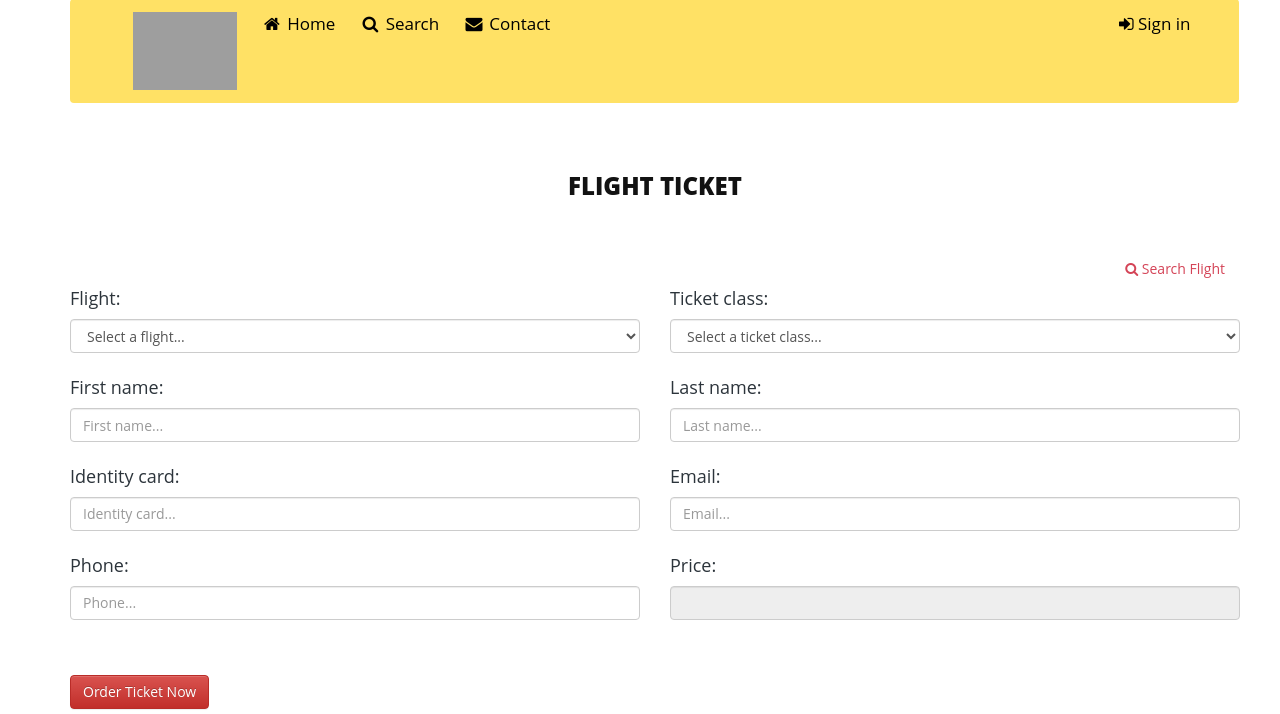
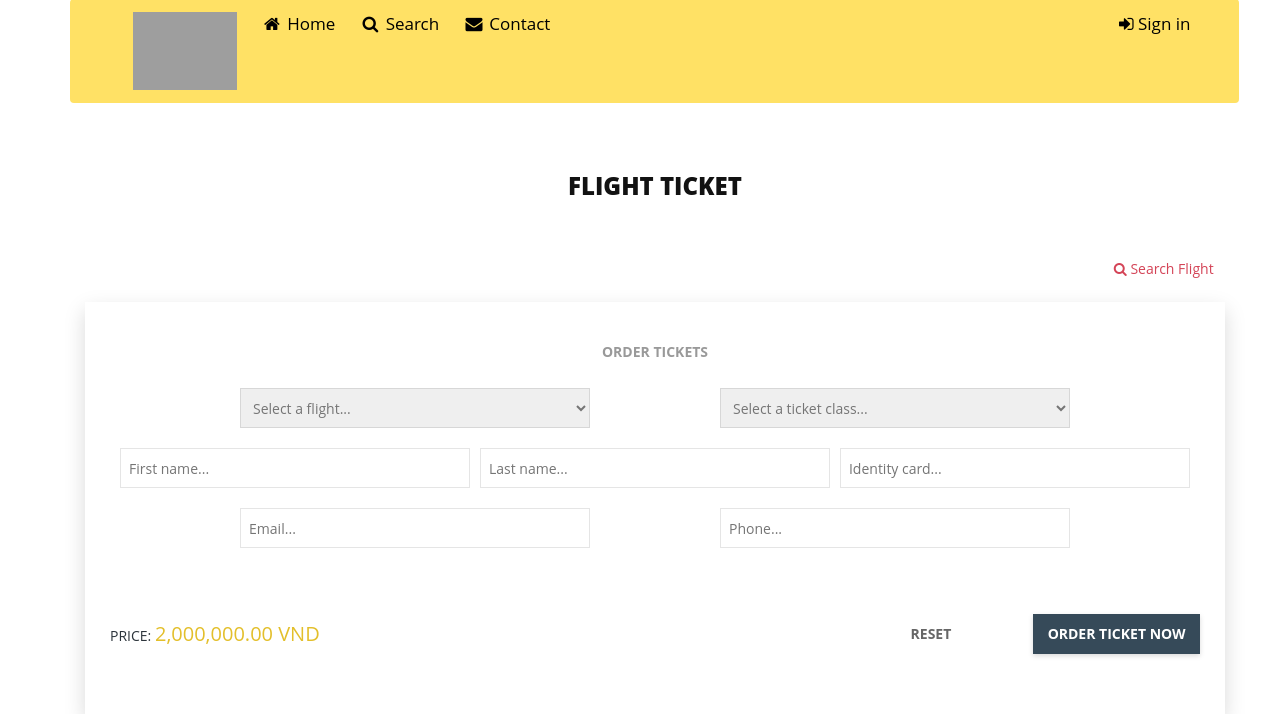
Before and after one commit to phanhuytran/BanVeChuyenBay, a Flask app: page /air-ticket-sales in a window 1280 px wide. Shown: the part 198-912 px from the top of the page. Run offline with Flask 2, Linux system fonts and the light colour scheme; some libraries are stand-ins or nearby versions; grey boxes are pictures that could not be loaded.

Commit message:
Chỉnh sửa html và css, 05/12/2020 (Huy)

```diff
--- a/app/static/css/search.css
+++ b/app/static/css/search.css
@@ -137,7 +137,7 @@ span.hover-user:hover div.sub-content {
 }
 
 .s009 form .inner-form .advance-search .row.second {
-    margin-bottom: 46px;
+    margin-bottom: 20px;
 }
 
 .s009 form .inner-form .advance-search .row.third .input-field {
@@ -148,6 +148,7 @@ span.hover-user:hover div.sub-content {
     justify-content: space-between;
     -ms-flex-align: center;
     align-items: center;
+    margin-top:46px;
 }
 
 .s009 form .inner-form .advance-search .row.third .input-field .result-count span {
--- a/app/static/css/style.css
+++ b/app/static/css/style.css
@@ -461,12 +461,8 @@
 }
 
 .map {
-	background-color: #f4f4f4;
 	padding: 100px 0px;
 }
-
-
-
 
 @media (max-width: 991px) {
 
--- a/app/static/css/tooplate-style.css
+++ b/app/static/css/tooplate-style.css
@@ -452,7 +452,7 @@ div.banner_registration img {
 div.goToTop {
     position:fixed;
     right:0;
-    padding-right:8%;
+    padding-right:1.2%;
     bottom:5%;
     z-index:2;
 }
@@ -461,11 +461,17 @@ div.goToTop a > img {
     display:block;
     width:50px;
     text-align:right;
-    opacity:0.8;}
+    opacity:0.8;
+}
 
 div.goToTop a > img:hover {
-    width:55px;
+    width:51px;
     transform:scale(1.2);
     transition:0.5s;
     opacity:1;
 }
+
+div.item-tickets {
+    text-align: right;
+    padding: 0 1% 2% 0;
+}
--- a/app/templates/air-ticket-sales.html
+++ b/app/templates/air-ticket-sales.html
@@ -1,62 +1,90 @@
 {% extends 'base/index.html' %}
+
 {% block function %}
     <section class="contact-form">
         <div class="container">
-        <div class="row">
-            <div class="col-md-12">
             <div class="section-heading">
                 <h2>flight ticket</h2>
             </div>
-                <div style="text-align: right">
+            <div class="item-tickets">
                 <a href="{{ url_for('search_flight') }}"><i class="fa fa-search"></i> Search Flight</a>
             </div>
-            </div>
-            <div>
+            <div class="s009">
                 <form>
-                    <div class="row" style="text-align: left">
-                        <div class="col-md-6 form-group">
-                            <h4>Flight:</h4>
-                            <select class="form-control">
+                    <div class="inner-form">
+                        <div class="advance-search">
+                            <span class="desc">ORDER TICKETS</span>
+                            <div class="row">
+                                <div class="input-field">
+                                    <div class="input-select">
+                                        <div class="input-select">
+                                            <select name="id_flight">
                                                 <option>Select a flight...</option>
+                                                <option>TP HCM - Ha Noi</option>
+                                                <option>Khanh Hoa - TP HCCM</option>
                                             </select>
                                         </div>
-                        <div class="col-md-6 form-group">
-                            <h4>Ticket class:</h4>
-                            <select class="form-control">
+                                    </div>
+                                </div>
+                                <div class="input-field">
+                                    <div class="input-select">
+                                        <div class="input-select">
+                                            <select name="id_flight">
                                                 <option>Select a ticket class...</option>
                                                 <option>Ticket class 1</option>
                                                 <option>Ticket class 2</option>
                                             </select>
                                         </div>
-                        <div class="col-md-6 form-group">
-                            <h4>First name:</h4>
-                            <input class="form-control" type="text" placeholder="First name..." />
-                        </div>
-                        <div class="col-md-6 form-group">
-                            <h4>Last name:</h4>
-                            <input class="form-control" type="text" placeholder="Last name..." />
-                        </div>
-                        <div class="col-md-6 form-group">
-                            <h4>Identity card:</h4>
-                            <input class="form-control" type="text" placeholder="Identity card...">
-                        </div>
-                        <div class="col-md-6 form-group">
-                            <h4>Email:</h4>
-                            <input class="form-control" type="text" placeholder="Email...">
-                        </div>
-                        <div class="col-md-6 form-group">
-                            <h4>Phone:</h4>
-                            <input class="form-control" type="text" placeholder="Phone...">
-                        </div>
-                        <div class="col-md-6 form-group">
-                            <h4>Price:</h4>
-                            <input class="form-control" type="text" disabled>
                                     </div>
                                 </div>
-                    <div class="form-group" style="text-align: left"><br/><br/>
-                        <button type="submit" class="btn btn-danger">Order Ticket Now</button>
+                            </div>
+
+                            <div class="row second">
+                                <div class="input-field">
+                                    <input type="text" name="first_name" placeholder="First name..." />
+                                </div>
+                                <div class="input-field">
+                                    <input type="text" name="last_name" placeholder="Last name..." />
+                                </div>
+                                <div class="input-field">
+                                    <input type="text" name="identity_card" placeholder="Identity card..." />
+                                </div>
+                            </div>
+
+                            <div class="row second">
+                                <div class="input-field">
+                                    <input type="text" name="email" placeholder="Email..." />
+                                </div>
+                                <div class="input-field">
+                                    <input type="text" name="phone" placeholder="Phone..." />
+                                </div>
+                            </div>
+
+                            <div class="row third">
+                                <div class="input-field">
+                                    <div class="result-count">
+                                        PRICE: <span style="font-size:20px">2,000,000.00 VND</span>
+                                    </div>
+                                    <div class="submit-search">
+                                        <input class="btn-delete" type="submit" value="RESET" />
+                                        <input class="btn-search" type="submit" value="ORDER TICKET NOW" style="width:300px"/>
+                                    </div>
+                                </div>
+                            </div>
+                        </div>
                     </div>
                 </form>
+            </div>
+        </div>
+    </section>
+
+    <section class="map">
+        <div class="container">
+            <div class="row">
+                <div class="col-md-12">
+                    <div id="map">
+                        <iframe src="https://www.google.com/maps/embed?pb=!1m18!1m12!1m3!1d15738110.955688218!2d96.86300237702812!3d15.628352495661527!2m3!1f0!2f0!3f0!3m2!1i1024!2i768!4f13.1!3m3!1m2!1s0x31157a4d736a1e5f%3A0xb03bb0c9e2fe62be!2zVmnhu4d0IE5hbQ!5e0!3m2!1svi!2sth!4v1607137071634!5m2!1svi!2sth" width="100%" height="500" frameborder="0" style="border:0" allowfullscreen></iframe>
+                    </div>
                 </div>
             </div>
         </div>
--- a/app/templates/search-flight.html
+++ b/app/templates/search-flight.html
@@ -5,6 +5,9 @@
         <div class="container">
             <div class="section-heading">
                 <h2>flight list</h2>
+            </div>
+            <div class="item-tickets">
+                <a href="{{ url_for('air_ticket_sales') }}"><i class="fa fa-plane"></i> Order Ticket Now</a>
             </div>
 
             <div class="s009">
```
Also changed, not shown: app/static/img/go-to-top.png. Lines whose indentation alone changed are shown as unchanged.
